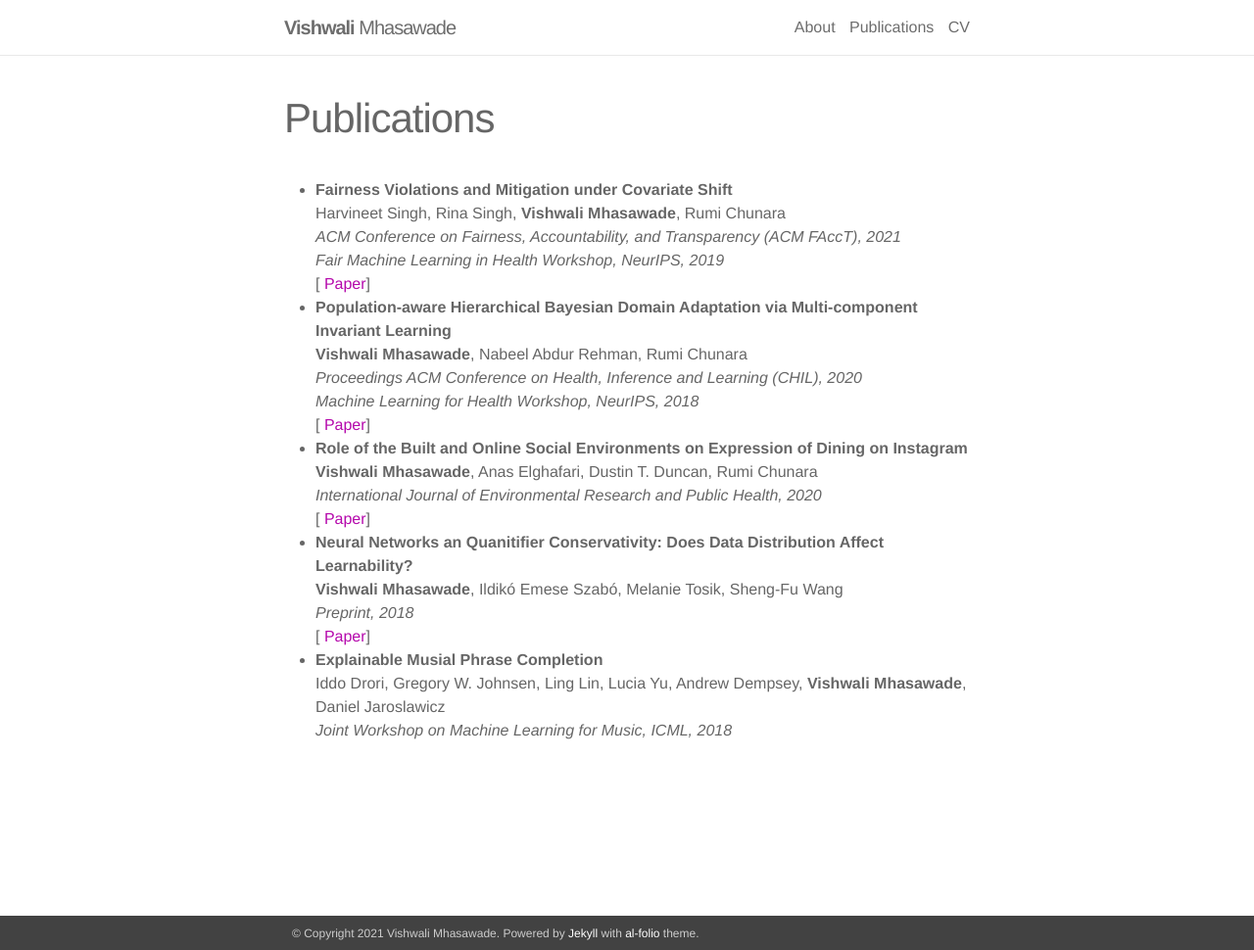
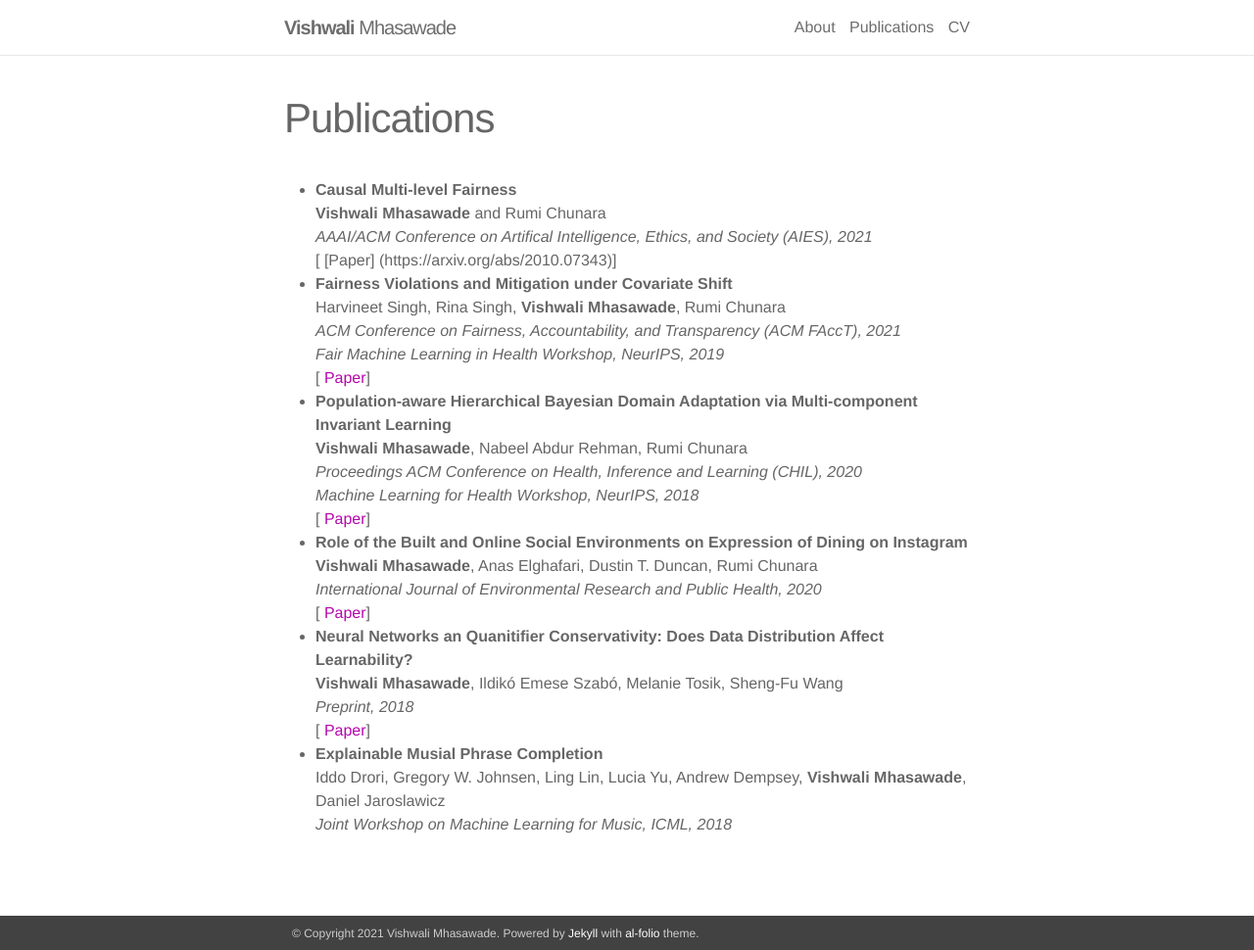
Before and after one commit to vishwali/vishwali.github.io, a Jekyll site: the page built from _pages/publications.md, in a window 1280 px wide and 970 px high. Shown: the whole window at 98% size. Built offline with Jekyll 4.4.1, drawn with Linux system fonts in a browser that asks for light colours; nearby versions of some CDN libraries.

Commit message:
updated publications

```diff
--- a/_pages/publications.md
+++ b/_pages/publications.md
@@ -4,6 +4,10 @@ permalink: /publications/
 title: Publications
 
 ---
++ **Causal Multi-level Fairness** <br/>
+**Vishwali Mhasawade** and Rumi Chunara <br/>
+*AAAI/ACM Conference on Artifical Intelligence, Ethics, and Society (AIES), 2021* <br/>
+[ [Paper] (https://arxiv.org/abs/2010.07343)]
 + **Fairness Violations and Mitigation under Covariate Shift** <br/>
 Harvineet Singh, Rina Singh, **Vishwali Mhasawade**, Rumi Chunara <br/>
 *ACM Conference on Fairness, Accountability, and Transparency (ACM FAccT), 2021* <br/>
```
